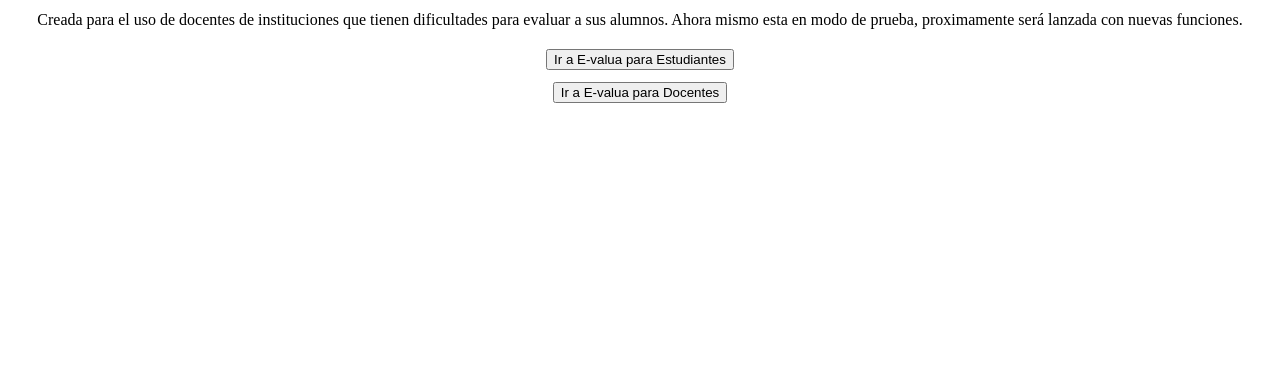
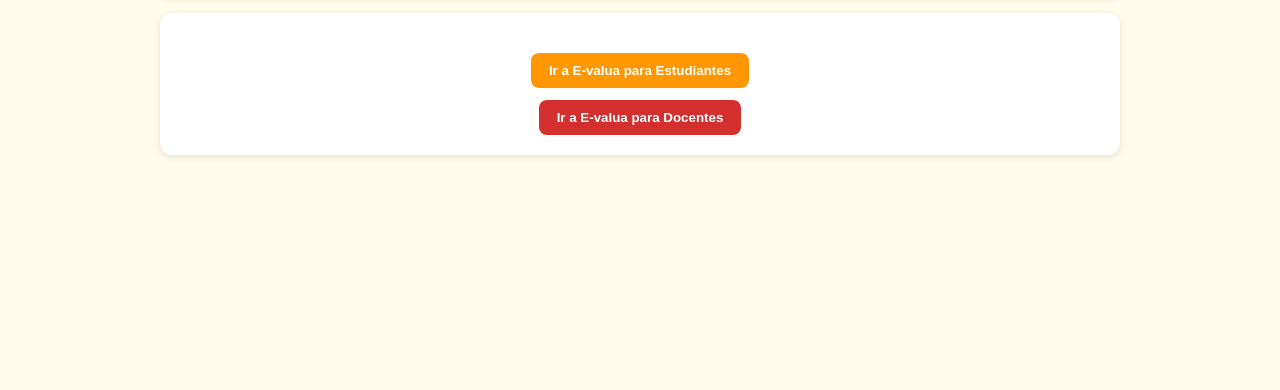
Before and after one commit to joelXVS/E-valua, a plain HTML site: page index.html in a window 1280 px wide. Shown: the part 410-800 px from the top of the page. Drawn offline with Linux system fonts and the light colour scheme; the site is published under a folder, as on GitHub Pages, so addresses that start at the root find nothing.

Commit message:
Update index.html

```diff
--- a/index.html
+++ b/index.html
@@ -5,7 +5,7 @@
   <meta name="viewport" content="width=device-width,initial-scale=1" />
   <title>E-valua</title>
   <link rel="icon" type="image/png" href="utils/logo.png">
-  <link rel="stylesheet" href="/utils/common-styles.css" />
+  <link rel="stylesheet" href="utils/common-styles.css" type="text/css"/>
 </head>
 <body style="margin: 0; height: 100vh; display: grid; place-items: center;">
   <div class="container">
```
